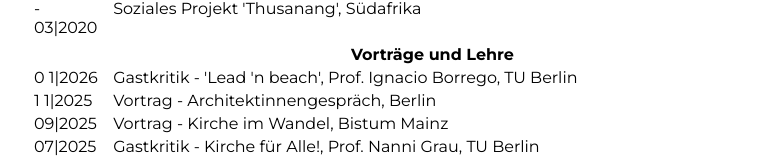
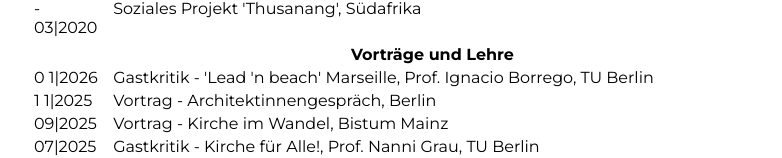
Before and after one commit to ihl-architektur/ihl-architektur.github.io, a React (Create React App) app: page /#/vita in a window 1280 px wide. Shown: the part 1268-1426 px from the top of the page, without its empty margins (9-791 px from the left). Built offline with nearby package versions, Linux system fonts and the light colour scheme; the HTML template or start-up script is replaced by a standard one.

Commit message:
Update Vita.jsx

```diff
--- a/src/pages/Vita.jsx
+++ b/src/pages/Vita.jsx
@@ -163,8 +163,8 @@ const Vita = () => {
             <div>0 1|2026 </div>
           </td>
           <td className="pl-4">
-            Gastkritik - &apos;Lead &apos;n beach&apos;, Prof. Ignacio Borrego,
-            TU Berlin
+            Gastkritik - &apos;Lead &apos;n beach&apos; Marseille, Prof. Ignacio
+            Borrego, TU Berlin
           </td>
         </tr>
         <tr>
```
